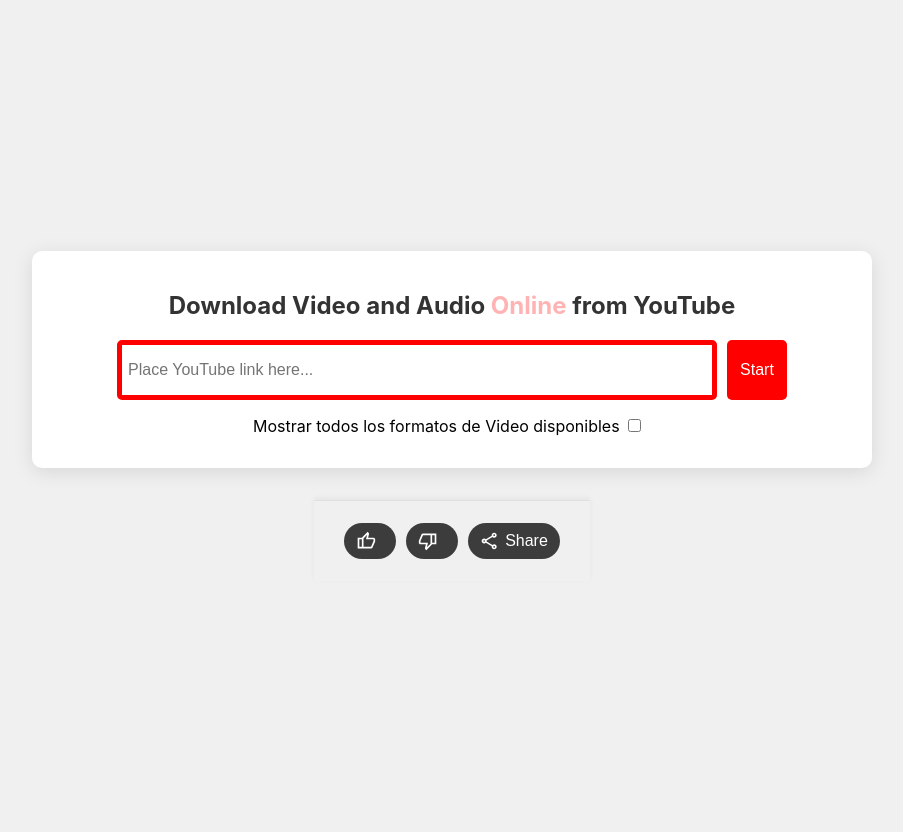
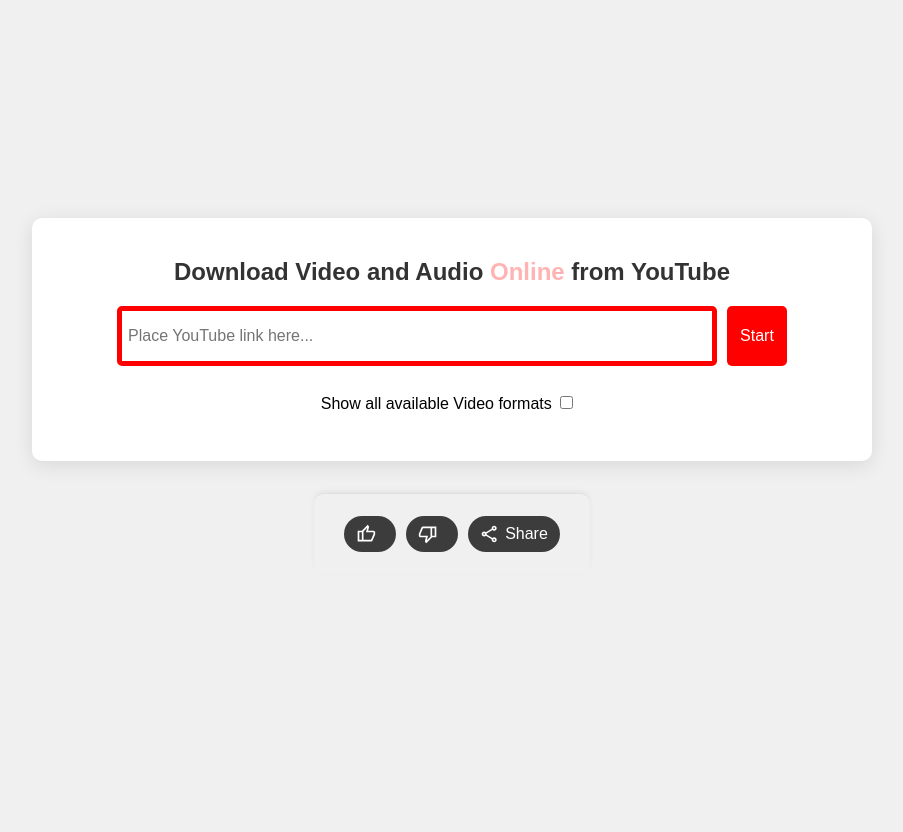
Before and after one commit to leandrodevarona/y2download, a FastAPI app: page / in a window 1280 px wide. Shown: the whole page, without its empty margins (188-1091 px from the left). After the commit the page ends 552 px from the top, so only its background shows below. Run offline with FastAPI, Linux system fonts and the light colour scheme; data comes from the database, SQL or seed files in the repository; some libraries are stand-ins or nearby versions.

Commit message:
show all videos checkbox y mejorando los botones like dislike & share

```diff
--- a/app/main.py
+++ b/app/main.py
@@ -58,7 +58,7 @@ def home_view(request: Request):
     )
 
 @app.get('/download-options/', response_class=HTMLResponse)
-async def download_options(request: Request, url: str):
+async def download_options(request: Request, url: str, all_videos: bool):
     is_valid_url = validate(url)
 
     if not is_valid_url:
@@ -73,7 +73,7 @@ async def download_options(request: Request, url: str):
 
         audio_options = []
 
-        video_options = get_download_video_options(formats, url, request.base_url, fullname)
+        video_options = get_download_video_options(formats, url, request.base_url, fullname, all_videos)
 
         audio_options = get_download_audio_options(formats, url, request.base_url, fullname)
 
@@ -95,7 +95,7 @@ def download_video_file(request: Request,
                    fullname: str,
                    format_id: str,
                    resolution: str,
-                   event_name: str
+                   event_name: str,
                    ):
 
     fullname = remove_trailing_spaces(fullname)
--- a/app/templates/home.html
+++ b/app/templates/home.html
@@ -15,17 +15,19 @@
         <section class="download_form__content">
             <h1>Download Video and Audio <span class="blink">Online</span> from YouTube</h1>
             <form onsubmit="show_download_options(event)">
+                <div class="search-container">
                     <input type="search" id="Url_Path" name="url" placeholder="Place YouTube link here..."
                         autocomplete="off" required />
                     <button title="Start" type="submit" aria-label="Start" id="btn-submit" class="btn btn-lg">
                         Start
                     </button>
-            </form>
+                </div>
                 <div class="checkbox-container">
-                <label>Mostrar todos los formatos de Video disponibles
-                    <input type="checkbox" id="showAllFormats" name="showAllFormats_checkBox">
+                    <label>Show all available Video formats
+                        <input type="checkbox" id="showAllFormats" name="all_videos">
                     </label>
                 </div>
+            </form>
         </section>
 
         <section id="download_options" class="download_options">
@@ -39,7 +41,7 @@
     <footer>
         <div class="footer-buttons-container">
             <!-- Like Button -->
-            <button class="footer-button" title="I like this" onclick="like()">
+            <button class="footer-button" title="I like this" onclick="handleButtonClick(this)">
                 <!-- SVG for Like icon (Thumb Up) -->
                 <svg xmlns="http://www.w3.org/2000/svg" height="24px" viewBox="0 -960 960 960" width="24px"
                     fill="#e3e3e3">
@@ -50,7 +52,7 @@
             </button>
 
             <!-- Dislike Button -->
-            <button class="footer-button" title="I don't like this" onclick="dislike()">
+            <button class="footer-button" title="I don't like this" onclick="handleButtonClick(this)">
                 <!-- SVG for Dislike icon (Thumb Down - rotated Like icon) -->
                 <svg xmlns="http://www.w3.org/2000/svg" height="24px" viewBox="0 -960 960 960" width="24px"
                     fill="#e3e3e3">
@@ -61,7 +63,8 @@
             </button>
 
             <!-- Share Button -->
-            <button class="footer-button" title="Share" commandfor="share_dialog" command="show-modal">
+            <button class="footer-button" title="Share" commandfor="share_dialog" command="show-modal"
+                onclick="handleButtonClick(this)">
                 <!-- SVG for Share icon -->
                 <svg xmlns="http://www.w3.org/2000/svg" height="24px" viewBox="0 -960 960 960" width="24px">
                     <path
@@ -69,7 +72,6 @@
                 </svg> Share
             </button>
         </div>
-
     </footer>
 
     <dialog id="share_dialog">
@@ -125,8 +127,9 @@
             event.preventDefault();
 
             const url = event.target.url.value;
+            const all_videos = event.target.all_videos.checked;
 
-            const iframe_src = `/download-options?url=${url}`;
+            const iframe_src = `/download-options?url=${url}&all_videos=${all_videos}`;
 
             const existing_iframe = document.getElementById('iframe_download_options');
 
@@ -195,6 +198,7 @@
             }
         }
 
+        // Placeholder functions for the original button logic
         async function like() {
             try {
                 const response = await fetch("/metadata/like", {
@@ -213,6 +217,7 @@
                 console.error(error);
 
             }
+            console.log("Like button clicked!");
         }
 
         async function dislike() {
@@ -233,6 +238,26 @@
                 console.error(error);
 
             }
+            console.log("Dislike button clicked!");
+        }
+
+        // Main function to handle the animation and reset
+        function handleButtonClick(buttonElement) {
+            // Find the SVG inside the clicked button
+            const clickedSvg = buttonElement.querySelector('svg');
+
+            // Apply the "enlarged-svg" class to start the transition
+            clickedSvg.classList.add('enlarged-svg');
+
+            // Find all SVGs to reset them later
+            const allSvgs = document.querySelectorAll('.footer-button svg');
+
+            // Use setTimeout to remove the class from all SVGs after a delay
+            setTimeout(() => {
+                allSvgs.forEach(svg => {
+                    svg.classList.remove('enlarged-svg');
+                });
+            }, 600); // The delay is 600ms, which is slightly longer than the 300ms transition
         }
     </script>
 </body>
--- a/static/styles/home.css
+++ b/static/styles/home.css
@@ -29,15 +27,6 @@ body {
   padding: 20px;
   padding-bottom: 2rem;
   text-align: center;
-}
-
-.checkbox-container {
-    display: flex;
-    align-items: center;
-}
-
-.checkbox-container input {
-    margin-right: 10px;
 }
 
 .download_form__content {
@@ -52,6 +41,25 @@ body {
   width: 100%;
   display: flex;
   justify-content: center;
+  flex-direction: column;
+}
+
+.search-container {
+  width: 100%;
+  display: flex;
+  justify-content: center;
+}
+
+.checkbox-container {
+  display: flex;
+  align-items: center;
+  justify-content: center;
+  margin-top: 20px;
+}
+
+.checkbox-container input {
+  margin-top: 10px;
+  margin-right: 10px;
 }
 
 h1 {
@@ -150,26 +157,7 @@ input[type="search"]::-webkit-search-cancel-button {
   }
 }
 
-/* Basic reset and body styling to push footer to the bottom */
-body {
-  margin: 0;
-  min-height: 100vh;
-  /* Ensures the body takes at least the full viewport height */
-  display: flex;
-  flex-direction: column;
-  /* Stacks children vertically */
-  font-family: 'Inter', sans-serif;
-  /* Using Inter font */
-}
-
-/* Main content area to demonstrate footer positioning */
-main {
-  flex-grow: 1;
-  /* Allows main content to take up available space, pushing footer down */
-  padding: 20px;
-  background-color: #f9f9f9;
-  color: #333;
-}
+@import url('https://fonts.googleapis.com/css2?family=Inter:wght@400;500;600&display=swap');
 
 /* Footer styling */
 footer {
@@ -183,6 +171,7 @@ footer {
   border-top: 1px solid #e0e0e0;
   box-shadow: 0 -2px 5px rgba(0, 0, 0, 0.05);
   /* Subtle shadow for depth */
+  border-radius: 10px;
 }
 
 /* Container for the buttons */
```
Also changed, not shown: other parts of static/styles/home.css (+8 -64 lines), app/services/yt_dlp.py (+11 -38 lines). Lines whose indentation alone changed are shown as unchanged.
